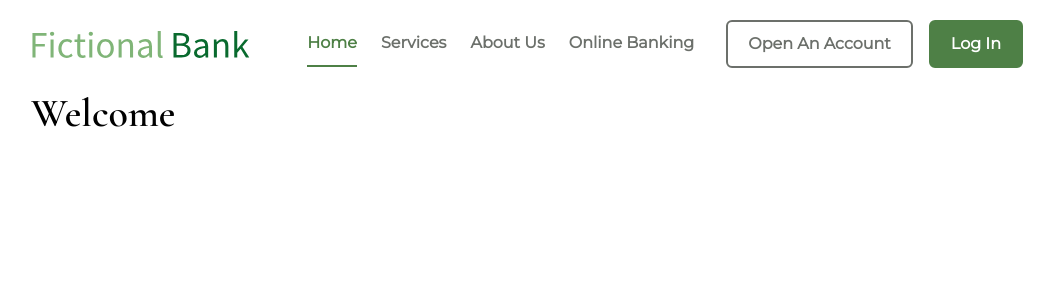
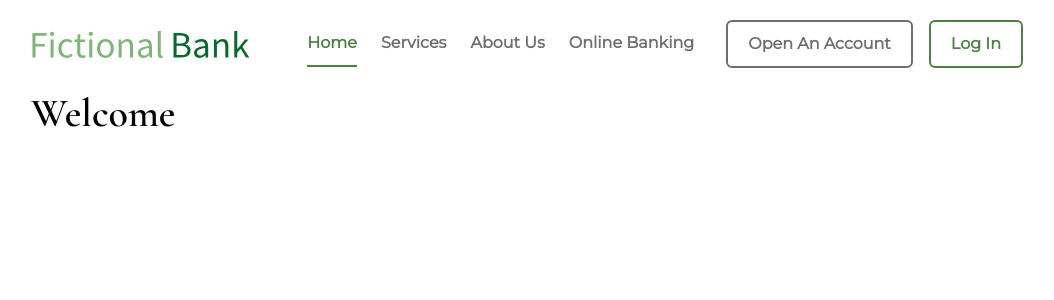
Before and after one commit to Julianne-Adams-Web-Solutions/fictional-bank-website, a Next.js app: page / in a window 1280 px wide. In both pictures the pointer is over the button "Log In". Shown: the top 300 px of the page, without its empty margins (113-1167 px from the left). Built offline with nearby package versions, Linux system fonts and the light colour scheme.

Commit message:
Add: hover styles for buttons

```diff
--- a/src/app/_scss/components/_button.scss
+++ b/src/app/_scss/components/_button.scss
@@ -14,6 +14,12 @@
       color: map-get(theme.$colors, 'neutral', 'white');
       background-color: map-get(theme.$colors, 'primary', '900');
       border-color: map-get(theme.$colors, 'primary', '900');
+      transition: 0.5s ease;
+    }
+
+    &.primary:hover {
+      color: map-get(theme.$colors, 'primary', '900');
+      background-color: rgba(0, 0, 0, 0%);
     }
   }
 
@@ -22,6 +28,12 @@
       color: map-get(theme.$colors, 'neutral', '500');
       background-color: rgba(0, 0, 0, 0%);
       border-color: map-get(theme.$colors, 'neutral', '500');
+      transition: 0.5s ease;
+    }
+
+    &.neutral:hover {
+      background-color: map-get(theme.$colors, 'neutral', '500');
+      color: map-get(theme.$colors, 'neutral', 'white');
     }
   }
 }
```
